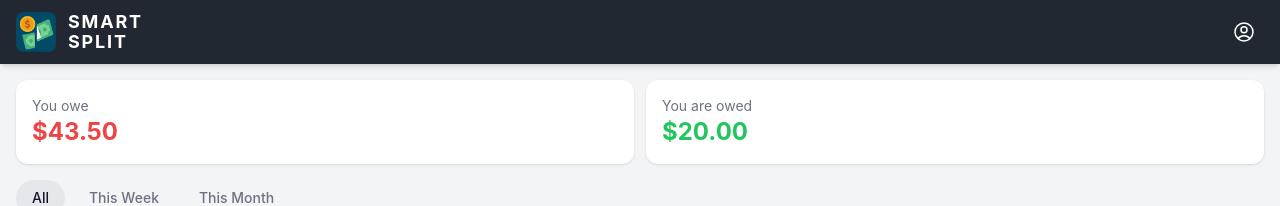
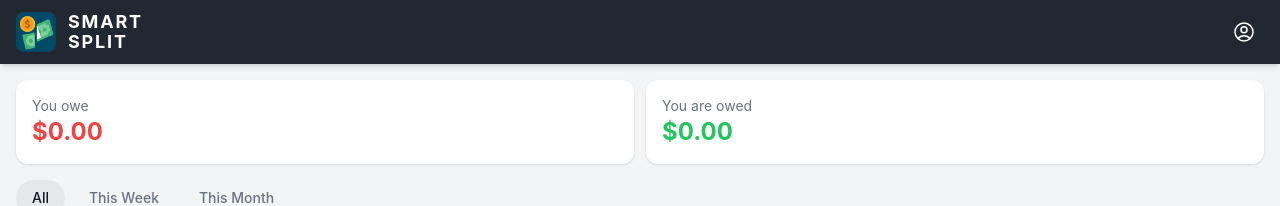
Before and after one commit to SakanaIsReal/devops-lab-02, a React (Create React App) app in the folder frontend/: page /home in a window 1280 px wide. Shown: the top 206 px of the page. Built offline with nearby package versions, Linux system fonts and the light colour scheme; no server answers; sample sign-in values are in the browser's storage.

Commit message:
feat(dashboard-stats): connect api to dashboard stats

```diff
--- a/frontend/src/components/BalanceSummary.tsx
+++ b/frontend/src/components/BalanceSummary.tsx
@@ -1,13 +1,14 @@
 import { ExclamationTriangleIcon, CheckCircleIcon } from "@heroicons/react/24/solid";
 import { useState, useEffect } from "react";
 import { Transaction } from "../types";
-import { getTransactions } from "../utils/api";
+import { getTransactions, getBalanceSummary } from "../utils/api";
 import { useNavigate } from "react-router-dom";
 import { useAuth } from "../contexts/AuthContext";
 
 export default function BalanceSummary() {
   const [activeFilter, setActiveFilter] = useState("All");
   const [transactions, setTransactions] = useState<Transaction[]>([]);
+  const [balanceSummary, setBalanceSummary] = useState<{ youOweTotal: number; youAreOwedTotal: number } | null>(null);
   const navigate = useNavigate();
   const { user } = useAuth();
 
@@ -21,7 +22,17 @@ export default function BalanceSummary() {
       }
     };
 
+    const fetchBalanceSummary = async () => {
+      try {
+        const summary = await getBalanceSummary();
+        setBalanceSummary(summary);
+      } catch (error) {
+        console.error("Failed to fetch balance summary", error);
+      }
+    };
+
     fetchTransactions();
+    fetchBalanceSummary();
   }, []);
 
   const sortedTransactions = [...transactions].sort((a, b) => new Date(b.createdAt).getTime() - new Date(a.createdAt).getTime());
@@ -49,11 +60,11 @@ export default function BalanceSummary() {
       <div className="grid grid-cols-2 gap-3">
         <div className="rounded-xl bg-white shadow p-4">
           <p className="text-gray-500 text-sm">You owe</p>
-          <p className="text-2xl font-bold text-red-500">$43.50</p>
+          <p className="text-2xl font-bold text-red-500">${balanceSummary ? balanceSummary.youOweTotal.toFixed(2) : '0.00'}</p>
         </div>
         <div className="rounded-xl bg-white shadow p-4">
           <p className="text-gray-500 text-sm">You are owed</p>
-          <p className="text-2xl font-bold text-green-500">$20.00</p>
+          <p className="text-2xl font-bold text-green-500">${balanceSummary ? balanceSummary.youAreOwedTotal.toFixed(2) : '0.00'}</p>
         </div>
       </div>
 
--- a/frontend/src/utils/api.ts
+++ b/frontend/src/utils/api.ts
@@ -490,6 +490,11 @@ export const fetchUserProfiles = async (ids: number[]) => {
   return out;
 };
 // utils/api.ts
+export const getBalanceSummary = async (): Promise<{ youOweTotal: number; youAreOwedTotal: number }> => {
+    const response = await api.get('/api/me/balances/summary');
+    return response.data;
+};
+
 export const removeMember = async (groupId: number | string, userId: number | string) => {
   return api.delete(`/api/groups/${groupId}/members/${userId}`);
 };
```
